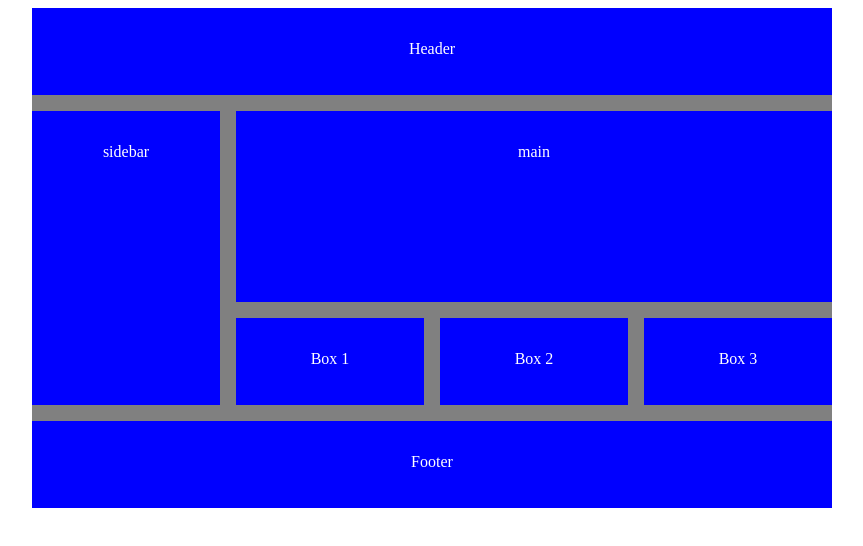
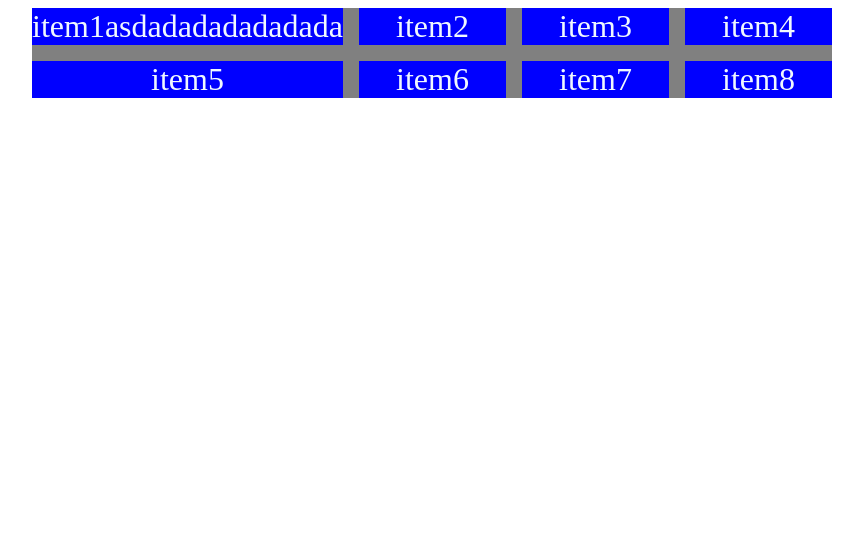
Before and after one commit to rameskris/css-grid, a plain HTML site: page cssbasics/cssgridagain.html in a window 1280 px wide. Shown: the whole page, without its empty margins (208-1071 px from the left). Drawn offline with Linux system fonts and the light colour scheme.

Commit message:
grid continue

```diff
--- a/cssbasics/cssgridagain.css
+++ b/cssbasics/cssgridagain.css
@@ -21,12 +21,12 @@
 
     grid-gap:1rem;
   }
-  .container div{
+  /* .container div{
     background:blue;
     text-align:center;
     color:white;
     padding:2rem;
-  }
+  } */
   /* .header{
       grid-row: 1/1;
       grid-column: 1/-1;
@@ -99,7 +99,7 @@
           grid-column: col-start 1/col-end 4;
 
 } */
-.header{
+/* .header{
     grid-area:header
 }
 .sidebar{
@@ -125,4 +125,47 @@
         grid-area: footer;
 
 
+} */
+
+/* EXPLICIT GRID AND IMPLICID GRID */
+.cont{
+    width: 800px;
+    background-color: grey;
+    margin: auto;
+    display: grid;
+    grid-template-columns:max-content 1fr 1fr 1fr;
+    /* here first to row are explicit to 100 px */
+    grid-template-rows:150px 150pxx;
+    grid-gap: 1rem;
+    /* grid-auto-flow: column; */
+    /* if you make grid auto flow to column below code is not goona work */
+    /* gird-auto-column:150px will work */
+    /* grid-auto-rows: 150px; */
+    /* align grid items jsut like flex */
+    /* for horizontal */
+    /* justify-items: center; */
+    /* for vertical */
+    /* align-items: end; */
+
+    /* move grid track horizontally */
+        /* justify-content: space-evenly; */
+    /* move grid track vertically */
+       /* align-content: space-between; */
+
+
+
 }
+.item{
+    font-size: 2rem;
+    background-color: blue;
+    color: aliceblue;
+    text-align: center;
+
+}
+/* align grid items individually*/
+/* .item-3{
+    justify-self: center;
+    align-self: stretch;
+    grid-row: 2/2;
+    grid-column: 1/2;
+} */
--- a/cssbasics/cssgridagain.html
+++ b/cssbasics/cssgridagain.html
@@ -7,7 +7,8 @@
     <title>Document</title>
 </head>
 <body>
-    <div class="container">
+    <!-- BEFOR EXPLICIT -->
+    <!-- <div class="container">
         <div class="header">Header</div>
         <div class="sidebar">sidebar</div>
         <div class="main">main</div>
@@ -15,6 +16,18 @@
         <div class="box2">Box 2</div>
         <div class="box3">Box 3</div>
         <div class="footer">Footer</div>
+    </div> -->
+
+    <!-- EXPLICIT AND IMPLICIT GRID -->
+    <div class="cont">
+        <div class="item">item1asdadadadadadada</div>
+        <div class="item">item2</div>
+        <div class="item item-3">item3</div>
+        <div class="item">item4</div>
+        <div class="item">item5</div>
+        <div class="item">item6</div>
+        <div class="item">item7</div>
+        <div class="item">item8</div>
     </div>
 </body>
 </html>
```
